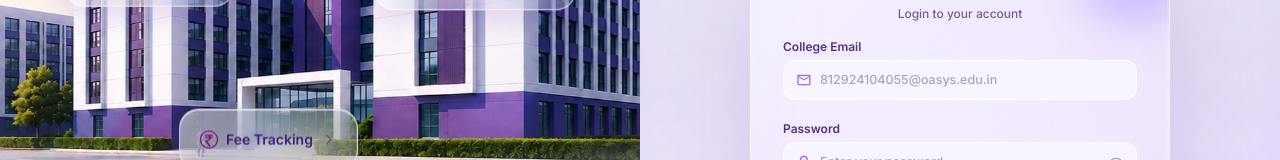
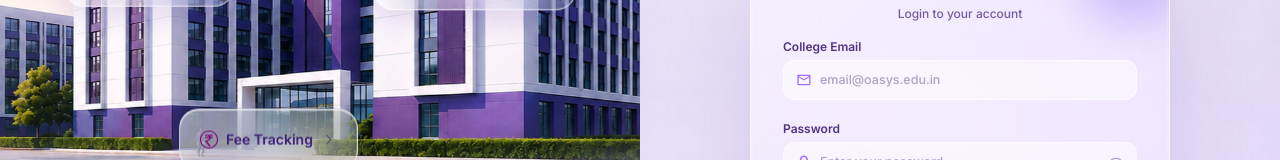
Before and after one commit to asifmohamed491-code/hostel_management, a Next.js app: page /login in a window 1280 px wide. Shown: the part 247-407 px from the top of the page. Built offline with nearby package versions, Linux system fonts and the light colour scheme.

Commit message:
fix: email placeholder

```diff
--- a/components/LoginForm.tsx
+++ b/components/LoginForm.tsx
@@ -89,7 +89,7 @@ export function LoginForm() {
           <InputField
             label="College Email"
             iconSrc="/assets/icons/mail.svg"
-            placeholder="812924104055@oasys.edu.in"
+            placeholder="email@oasys.edu.in"
             autoComplete="email"
             error={errors.email?.message}
             {...register("email")}
```
